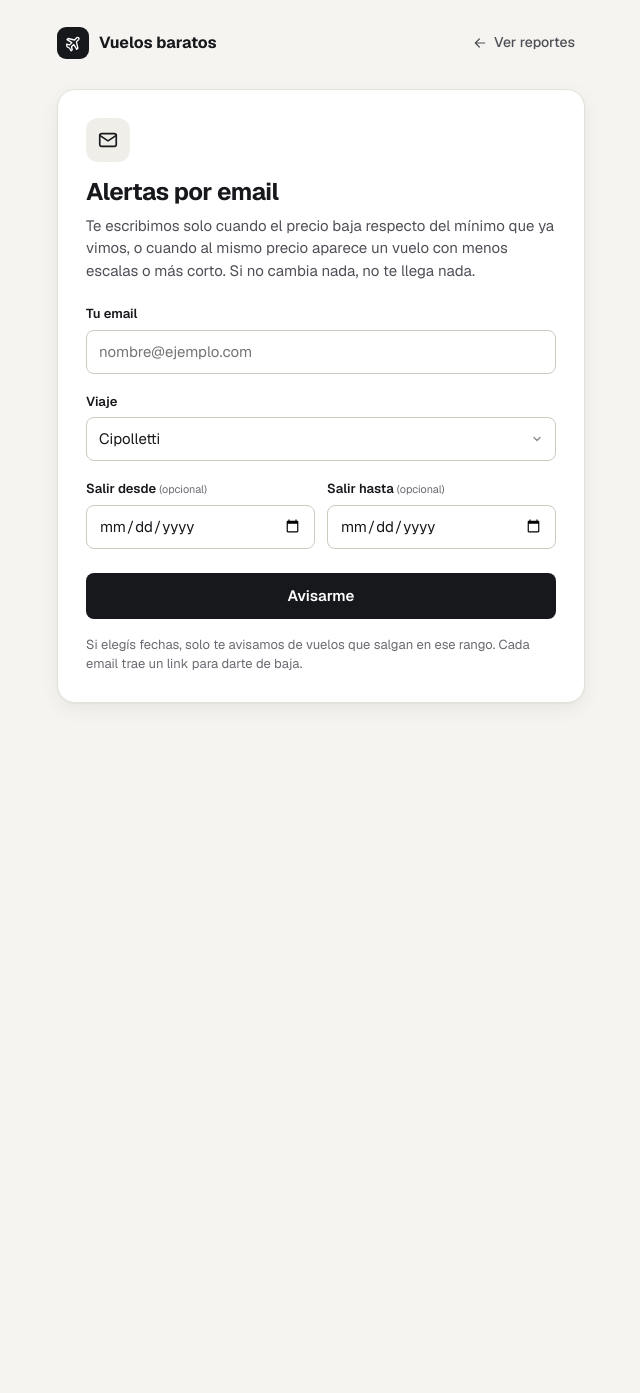
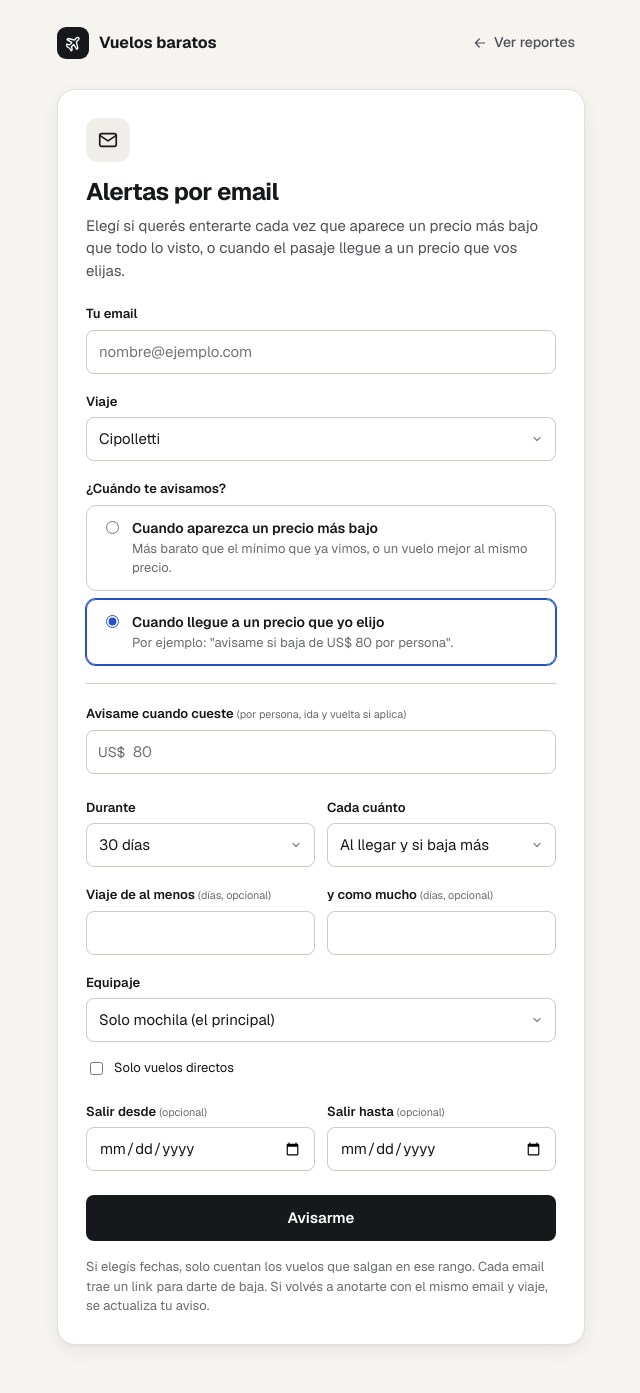
Before and after one commit to FacuNeiman03/buscador-vuelos, a FastAPI app: a page that uses src/web/templates/suscribirse.html in a window 1280 px wide. Shown: the whole page, without its empty margins (319-959 px from the left). Before the commit the page ends 704 px from the top, so only its background shows below. Run offline with FastAPI, Linux system fonts and the light colour scheme; data that the repository does not hold is empty.

Commit message:
Avisos de precio objetivo por mail: precio, vigencia, frecuencia, días, equipaje y solo directos
Co-Authored-By: Claude Opus 5.5 <noreply@anthropic.com>
Claude-Session: https://claude.ai/code/session_01RexooLdUFijihmdGTYiJuM

```diff
--- a/src/templates/email_alerta.html
+++ b/src/templates/email_alerta.html
@@ -65,7 +65,7 @@
 
     <tr><td class="pad" style="padding:18px 28px 24px;font-size:12px;color:#8a8984;line-height:1.5">
       Precio total para $pasajeros pasajero(s): <b>$total</b>. Los precios cambian rápido: verificá en el link antes de comprar.<br>
-      Recibís este aviso porque bajó el precio o mejoraron las condiciones respecto de lo que ya habíamos visto; si no cambia nada, no te escribimos.
+      ${pie}
       $baja
     </td></tr>
   </table>
--- a/src/templates/plantilla_reporte.html
+++ b/src/templates/plantilla_reporte.html
@@ -1105,6 +1105,7 @@ function cabecera(b){
     <div class="sh-actions">
       <button class="btn btn-primary" id="btnAct" onclick="actualizar()" ${b.activa?"":"disabled title='Reanudala para buscar'"}><span class="ic">${ico("refresh")}</span><span class="spin" aria-hidden="true"></span><span class="txt">Actualizar datos de este vuelo</span></button>
       <span class="inline">
+        <a class="btn" href="suscribirse?busqueda=${encodeURIComponent(b.nombre)}&tipo=precio" title="Recibir un mail cuando llegue a un precio">${ico("mail")}Aviso de precio</a>
         <button class="btn" onclick="abrirForm(DATOS.busquedas[actual])">${ico("edit")}Editar</button>
         <button class="btn" onclick="pausar(${b.activa?"false":"true"})">${ico(b.activa?"pause":"play")}${b.activa?"Pausar":"Reanudar"}</button>
         <button class="btn btn-danger" onclick="borrar()">${ico("trash")}Borrar</button>
@@ -1112,6 +1113,7 @@ function cabecera(b){
       <div class="menu-wrap more">
         <button class="btn btn-icon" id="btnMas" aria-haspopup="menu" aria-expanded="false" aria-controls="menuMas" aria-label="Más acciones">${ico("more")}</button>
         <div class="menu" id="menuMas" role="menu" hidden>
+          <button role="menuitem" onclick="cerrarMenu();location.href='suscribirse?busqueda='+encodeURIComponent(DATOS.busquedas[actual].nombre)+'&tipo=precio'">${ico("mail")}Aviso de precio</button>
           <button role="menuitem" onclick="cerrarMenu();abrirForm(DATOS.busquedas[actual])">${ico("edit")}Editar</button>
           <button role="menuitem" onclick="cerrarMenu();pausar(${b.activa?"false":"true"})">${ico(b.activa?"pause":"play")}${b.activa?"Pausar":"Reanudar"}</button>
           <button role="menuitem" class="danger" onclick="cerrarMenu();borrar()">${ico("trash")}Borrar</button>
--- a/src/web/app.py
+++ b/src/web/app.py
@@ -25,6 +25,7 @@ from fastapi.templating import Jinja2Templates
 from pydantic import BaseModel
 
 from ..core import aeropuertos
+from ..core import database as db
 from ..core import github_sync as gh
 from ..core import config_editor as editor
 from ..core import suscriptores as subs
@@ -415,21 +416,53 @@ def _limite(ip: str, cada_seg: int = 10) -> bool:
     return True
 
 
+DURACIONES_AVISO = [7, 15, 30, 60, 90, 180, 365]
+
+
+def _info_busquedas(cfg) -> list[dict]:
+    """Para el formulario: moneda, equipajes y el precio más barato de hoy de cada búsqueda activa."""
+    from ..notifications.mailer import _mejores_de_corrida
+    from ..reporting.metrics import filtro_rango
+    out = []
+    with db.conexion() as con:
+        for b in cfg.activas:
+            hoy = None
+            corridas = db.corridas_utiles(con, b["nombre"])
+            if corridas:
+                base = _mejores_de_corrida(con, corridas[-1]["id"], None, None, filtro_rango(b))
+                hoy = round(base[0]["precio"]) if base else None
+            out.append({"nombre": b["nombre"], "moneda": cfg.general.get("moneda", "USD"),
+                        "equipajes": b.get("equipajes") or [b.get("equipaje", "ninguno")], "hoy": hoy})
+    return out
+
+
+def _render_sus(request: Request, cfg, sel, datos, error=None, ok=None, status=200):
+    info = _info_busquedas(cfg)
+    return templates.TemplateResponse(request, "suscribirse.html", {
+        "busquedas": [x["nombre"] for x in info], "info": info, "sel": sel, "error": error, "ok": ok,
+        "datos": datos, "duraciones": DURACIONES_AVISO}, status_code=status)
+
+
 @app.get("/suscribirse", response_class=HTMLResponse)
-def form_suscribirse(request: Request, busqueda: str | None = None):
-    cfg = cargar_config()
-    return templates.TemplateResponse(request, "suscribirse.html", {
-        "busquedas": [b["nombre"] for b in cfg.activas], "sel": busqueda, "error": None, "ok": None, "datos": {}})
+def form_suscribirse(request: Request, busqueda: str | None = None, tipo: str = "mejora"):
+    return _render_sus(request, cargar_config(), busqueda, {"tipo": tipo if tipo in ("mejora", "precio") else "mejora"})
 
 
 @app.post("/suscribirse", response_class=HTMLResponse)
 def suscribirse(request: Request, email: str = Form(...), busqueda: str = Form(...),
-                desde: str = Form(""), hasta: str = Form(""), web: str = Form("")):
+                desde: str = Form(""), hasta: str = Form(""), web: str = Form(""),
+                tipo: str = Form("mejora"), precio_max: str = Form(""), duracion: str = Form("30"),
+                dias_min: str = Form(""), dias_max: str = Form(""), solo_directos: str = Form(""),
+                equipaje: str = Form(""), repetir: str = Form("bajada")):
+    from ..core.config import EQUIPAJES
+    from ..notifications.mailer import REPETIR
     cfg = cargar_config()
     nombres = [b["nombre"] for b in cfg.activas]
-    datos = {"email": email, "desde": desde, "hasta": hasta}
+    datos = {"email": email, "desde": desde, "hasta": hasta, "tipo": tipo, "precio_max": precio_max,
+             "duracion": duracion, "dias_min": dias_min, "dias_max": dias_max, "solo_directos": solo_directos,
+             "equipaje": equipaje, "repetir": repetir}
     email = email.strip().lower()
-    error = None
+    error, aviso = None, None
     if web:   # honeypot anti-bots
         error = "No se pudo procesar el formulario."
     elif not _limite(request.client.host if request.client else "?"):
@@ -438,6 +471,8 @@ def suscribirse(request: Request, email: str = Form(...), busqueda: str = Form(.
         error = "Ese email no parece válido."
     elif busqueda not in nombres:
         error = "Elegí una búsqueda de la lista."
+    elif tipo not in ("mejora", "precio"):
+        error = "Elegí cuándo querés que te avisemos."
     else:
         try:
             d = dt.date.fromisoformat(desde) if desde else None
@@ -446,26 +481,54 @@ def suscribirse(request: Request, email: str = Form(...), busqueda: str = Form(.
                 error = "La fecha 'hasta' no puede ser anterior a 'desde'."
         except ValueError:
             error = "Fechas inválidas."
+    if not error and tipo == "precio":
+        try:
+            pm = float(precio_max.replace(",", "."))
+            if pm <= 0:
+                raise ValueError
+            dmin = int(dias_min) if dias_min.strip() else None
+            dmax = int(dias_max) if dias_max.strip() else None
+            if (dmin is not None and dmin < 1) or (dmax is not None and dmax < 1):
+                raise ValueError
+            if dmin and dmax and dmax < dmin:
+                error = "Los días mínimos no pueden ser más que los máximos."
+            if repetir not in REPETIR:
+                error = "Elegí cada cuánto avisarte."
+            if equipaje and equipaje not in EQUIPAJES:
+                error = "Equipaje inválido."
+            vence = None
+            if duracion and duracion != "0":
+                n = int(duracion)
+                if n not in DURACIONES_AVISO:
+                    raise ValueError
+                vence = (dt.date.today() + dt.timedelta(days=n)).isoformat()
+            aviso = {"precio_max": round(pm, 2), "vence": vence, "dias_min": dmin, "dias_max": dmax,
+                     "solo_directos": bool(solo_directos), "equipaje": equipaje or None, "repetir": repetir}
+        except ValueError:
+            error = error or "Revisá el precio y los días: tienen que ser números positivos."
     if error:
-        return templates.TemplateResponse(request, "suscribirse.html", {
-            "busquedas": nombres, "sel": busqueda, "error": error, "ok": None, "datos": datos}, status_code=400)
+        return _render_sus(request, cfg, busqueda, datos, error=error, status=400)
 
-    token, confirmado = subs.agregar(email, busqueda, desde or None, hasta or None, confirmado=False)
+    token, confirmado = subs.agregar(email, busqueda, desde or None, hasta or None, confirmado=False,
+                                     tipo=tipo, aviso=aviso)
     rango = f" para salidas entre {desde or '…'} y {hasta or '…'}" if desde or hasta else ""
+    if tipo == "precio":
+        que = (f"cuando '{busqueda}' llegue a {cfg.general.get('moneda', 'USD')} {aviso['precio_max']:g} por persona o menos"
+               + (f" (hasta el {dt.date.fromisoformat(aviso['vence']):%d/%m/%Y})" if aviso["vence"] else ""))
+    else:
+        que = f"cuando baje el precio de '{busqueda}'"
     if confirmado:
-        ok = f"Listo: ya estabas anotado. Te vamos a avisar a {email} cuando baje el precio de '{busqueda}'{rango}."
+        ok = f"Listo: actualizamos tu aviso. Te vamos a escribir a {email} {que}{rango}."
     else:
         try:
             _mail_confirmacion(request, email, busqueda, token)
         except Exception as e:
             log.info(f"No se pudo mandar el mail de confirmación a {email}: {e}")
-            return templates.TemplateResponse(request, "suscribirse.html", {
-                "busquedas": nombres, "sel": busqueda, "datos": datos, "ok": None,
-                "error": "No pudimos mandar el mail de confirmación. Probá de nuevo en unos minutos."}, status_code=502)
-        ok = (f"Casi listo: en 1 o 2 minutos te llega un mail a {email} (mirá también en spam). Abrí el link para confirmar "
-              f"y empezar a recibir las alertas de '{busqueda}'{rango}.")
-    return templates.TemplateResponse(request, "suscribirse.html", {
-        "busquedas": nombres, "sel": busqueda, "error": None, "datos": {}, "ok": ok})
+            return _render_sus(request, cfg, busqueda, datos, status=502,
+                               error="No pudimos mandar el mail de confirmación. Probá de nuevo en unos minutos.")
+        ok = (f"Casi listo: en 1 o 2 minutos te llega un mail a {email} (mirá también en spam). Abrí el link para "
+              f"confirmar: después te avisamos {que}{rango}.")
+    return _render_sus(request, cfg, busqueda, {"tipo": tipo}, ok=ok)
 
 
 def _mail_confirmacion(request: Request, email: str, busqueda: str, token: str) -> None:
--- a/src/web/templates/suscribirse.html
+++ b/src/web/templates/suscribirse.html
@@ -1,20 +1,65 @@
 {% extends "base.html" %}
 {% block titulo %}Alertas por email · Vuelos baratos{% endblock %}
 {% block contenido %}
+<style>
+.tipos{display:grid;gap:8px;margin-top:6px}
+.tipo{display:flex;gap:10px;align-items:flex-start;padding:12px 14px;border:1px solid var(--border-strong);border-radius:10px;cursor:pointer;margin:0;font-weight:400}
+.tipo input{width:auto;min-height:0;margin-top:3px;accent-color:var(--focus)}
+.tipo b{display:block;font-size:14px;font-weight:600}
+.tipo span{font-size:13px;color:var(--text-3)}
+.tipo:has(input:checked){border-color:var(--focus);box-shadow:0 0 0 1px var(--focus)}
+.aviso{border-top:1px solid var(--border-strong);margin-top:18px;padding-top:2px}
+.aviso[hidden]{display:none}
+.chk{display:flex;gap:8px;align-items:center;font-weight:400;margin-top:16px}
+.chk input{width:auto;min-height:0;accent-color:var(--focus)}
+.ayuda{font-size:12.5px;color:var(--text-3);margin:6px 0 0}
+.pref{position:relative}.pref span{position:absolute;left:12px;top:50%;transform:translateY(-50%);color:var(--text-3);font-size:14px}.pref input{padding-left:46px}
+</style>
 <div class="card">
   <span class="ico-circ" aria-hidden="true"><svg class="i" viewBox="0 0 24 24"><rect x="3" y="5" width="18" height="14" rx="2"/><path d="M3 7l9 6 9-6"/></svg></span>
   <h1>Alertas por email</h1>
-  <p class="sub">Te escribimos solo cuando el precio baja respecto del mínimo que ya vimos, o cuando al mismo precio aparece un vuelo con menos escalas o más corto. Si no cambia nada, no te llega nada.</p>
+  <p class="sub">Elegí si querés enterarte cada vez que aparece un precio más bajo que todo lo visto, o cuando el pasaje llegue a un precio que vos elijas.</p>
   {% if ok %}<div class="msg ok" role="status"><svg class="i" viewBox="0 0 24 24" aria-hidden="true"><path d="M5 12.5l4.5 4.5L19 7.5"/></svg><span>{{ ok }}</span></div>{% endif %}
   {% if error %}<div class="msg err" role="alert"><svg class="i" viewBox="0 0 24 24" aria-hidden="true"><path d="M12 3l10 18H2L12 3z"/><path d="M12 10v5M12 18v.01"/></svg><span>{{ error }}</span></div>{% endif %}
   {% if busquedas %}
-  <form method="post" action="/suscribirse">
+  <form method="post" action="/suscribirse" id="frm">
     <label for="email">Tu email</label>
     <input id="email" name="email" type="email" required maxlength="254" value="{{ datos.email or '' }}" autocomplete="email" placeholder="nombre@ejemplo.com">
     <label for="busqueda">Viaje</label>
     <select id="busqueda" name="busqueda" required>
       {% for b in busquedas %}<option value="{{ b }}" {% if b == sel %}selected{% endif %}>{{ b }}</option>{% endfor %}
     </select>
+
+    <span id="lblTipo" style="display:block;font-size:13px;font-weight:550;margin:18px 0 0">¿Cuándo te avisamos?</span>
+    <div class="tipos" role="radiogroup" aria-labelledby="lblTipo">
+      <label class="tipo"><input type="radio" name="tipo" value="mejora" {% if datos.tipo != 'precio' %}checked{% endif %}>
+        <div><b>Cuando aparezca un precio más bajo</b><span>Más barato que el mínimo que ya vimos, o un vuelo mejor al mismo precio.</span></div></label>
+      <label class="tipo"><input type="radio" name="tipo" value="precio" {% if datos.tipo == 'precio' %}checked{% endif %}>
+        <div><b>Cuando llegue a un precio que yo elijo</b><span>Por ejemplo: "avisame si baja de US$ 80 por persona".</span></div></label>
+    </div>
+
+    <div class="aviso" id="aviso" {% if datos.tipo != 'precio' %}hidden{% endif %}>
+      <label for="precio_max">Avisame cuando cueste <small>(por persona, ida y vuelta si aplica)</small></label>
+      <div class="pref"><span id="mon">US$</span><input id="precio_max" name="precio_max" type="number" min="1" step="any" inputmode="decimal" value="{{ datos.precio_max or '' }}" placeholder="80"></div>
+      <p class="ayuda" id="hoy"></p>
+      <div class="fila">
+        <div><label for="duracion">Durante</label><select id="duracion" name="duracion">
+          {% for d in duraciones %}<option value="{{ d }}" {% if (datos.duracion or '30')|string == d|string %}selected{% endif %}>{{ d }} días</option>{% endfor %}
+          <option value="0" {% if datos.duracion == '0' %}selected{% endif %}>Sin vencimiento</option></select></div>
+        <div><label for="repetir">Cada cuánto</label><select id="repetir" name="repetir">
+          <option value="bajada" {% if datos.repetir in (None, '', 'bajada') %}selected{% endif %}>Al llegar y si baja más</option>
+          <option value="diario" {% if datos.repetir == 'diario' %}selected{% endif %}>Todos los días mientras siga</option>
+          <option value="una_vez" {% if datos.repetir == 'una_vez' %}selected{% endif %}>Una sola vez</option></select></div>
+      </div>
+      <div class="fila">
+        <div><label for="dias_min">Viaje de al menos <small>(días, opcional)</small></label><input id="dias_min" name="dias_min" type="number" min="1" step="1" value="{{ datos.dias_min or '' }}"></div>
+        <div><label for="dias_max">y como mucho <small>(días, opcional)</small></label><input id="dias_max" name="dias_max" type="number" min="1" step="1" value="{{ datos.dias_max or '' }}"></div>
+      </div>
+      <label for="equipaje">Equipaje</label>
+      <select id="equipaje" name="equipaje" data-sel="{{ datos.equipaje or '' }}"></select>
+      <label class="chk"><input type="checkbox" name="solo_directos" value="1" {% if datos.solo_directos %}checked{% endif %}>Solo vuelos directos</label>
+    </div>
+
     <div class="fila">
       <div><label for="desde">Salir desde <small>(opcional)</small></label><input id="desde" name="desde" type="date" value="{{ datos.desde or '' }}"></div>
       <div><label for="hasta">Salir hasta <small>(opcional)</small></label><input id="hasta" name="hasta" type="date" value="{{ datos.hasta or '' }}"></div>
@@ -22,7 +67,29 @@
     <input class="hp" name="web" tabindex="-1" autocomplete="off" aria-hidden="true">
     <button type="submit">Avisarme</button>
   </form>
-  <p class="nota">Si elegís fechas, solo te avisamos de vuelos que salgan en ese rango. Cada email trae un link para darte de baja.</p>
+  <p class="nota">Si elegís fechas, solo cuentan los vuelos que salgan en ese rango. Cada email trae un link para darte de baja. Si volvés a anotarte con el mismo email y viaje, se actualiza tu aviso.</p>
+  <script>
+  (function(){
+    const INFO = {{ info|tojson }};
+    const EQ = {ninguno:"Solo mochila", mano:"Con carry on", despachado:"Con valija despachada"};
+    const $ = s => document.querySelector(s);
+    function pintar(){
+      const i = INFO.find(x => x.nombre === $("#busqueda").value) || {};
+      $("#mon").textContent = (i.moneda || "USD") === "USD" ? "US$" : (i.moneda || "");
+      $("#hoy").textContent = i.hoy ? `Hoy el más barato está en ${$("#mon").textContent} ${i.hoy} por persona.` : "";
+      const sel = $("#equipaje"), prev = sel.value || sel.dataset.sel;
+      const eqs = i.equipajes || ["ninguno"];
+      sel.innerHTML = eqs.map((e,k) => `<option value="${k ? e : ""}">${EQ[e] || e}${k ? "" : " (el principal)"}</option>`).join("");
+      if([...sel.options].some(o => o.value === prev)) sel.value = prev;
+      sel.previousElementSibling.hidden = sel.hidden = eqs.length < 2;
+    }
+    function tipo(){ const p = document.querySelector("input[name=tipo]:checked").value === "precio";
+      $("#aviso").hidden = !p; $("#precio_max").required = p; }
+    $("#busqueda").addEventListener("change", pintar);
+    document.querySelectorAll("input[name=tipo]").forEach(r => r.addEventListener("change", tipo));
+    pintar(); tipo();
+  })();
+  </script>
   {% else %}
   <p class="sub" style="margin:0">No hay búsquedas activas en este momento.</p>
   {% endif %}
```
Also changed, not shown: src/core/database.py (+14 -4 lines), src/core/suscriptores.py (+27 -5 lines), src/notifications/mailer.py (+151 -4 lines), tests/test_avisos.py (added, +128 -0 lines), tests/test_web.py (+2 -2 lines), README.md.
